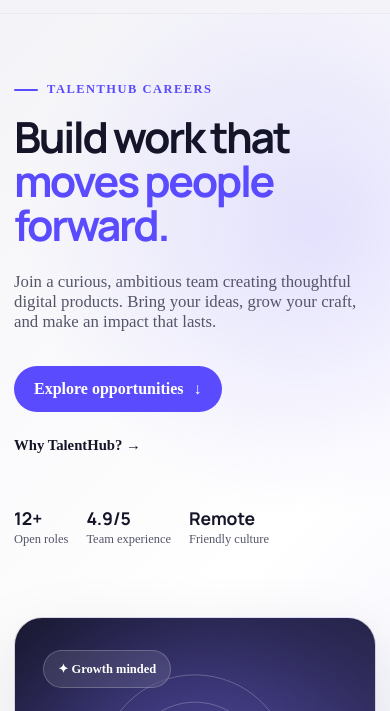
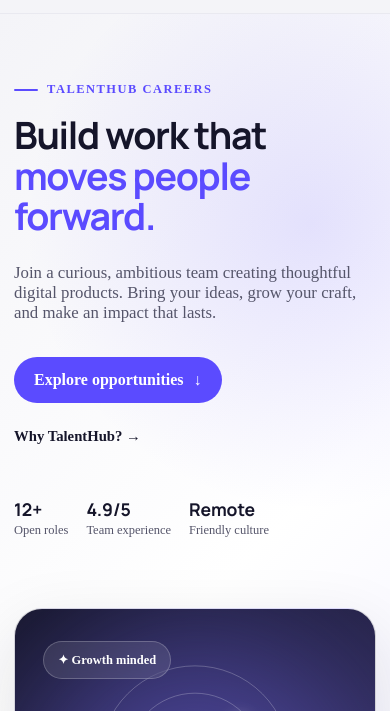
Before and after one commit to enojohn5050-cmd/talenthub-careers, a plain HTML site: page index.html in a window 390 px wide. Shown: the part 57-768 px from the top of the page. Drawn offline with Linux system fonts and the light colour scheme.

Commit message:
Fix mobile hero text wrapping

```diff
--- a/css/style.css
+++ b/css/style.css
@@ -992,9 +992,11 @@
   }
 .hero h1 {
   max-width: 100%;
-  font-size: clamp(2.45rem, 11vw, 3.5rem);
-  line-height: 1.02;
-  overflow-wrap: break-word;
+  font-size: 2.35rem;
+  line-height: 1.08;
+  letter-spacing: -0.035em;
+  overflow-wrap: normal;
+  word-break: normal;
 }
 
   .hero-actions,
```
